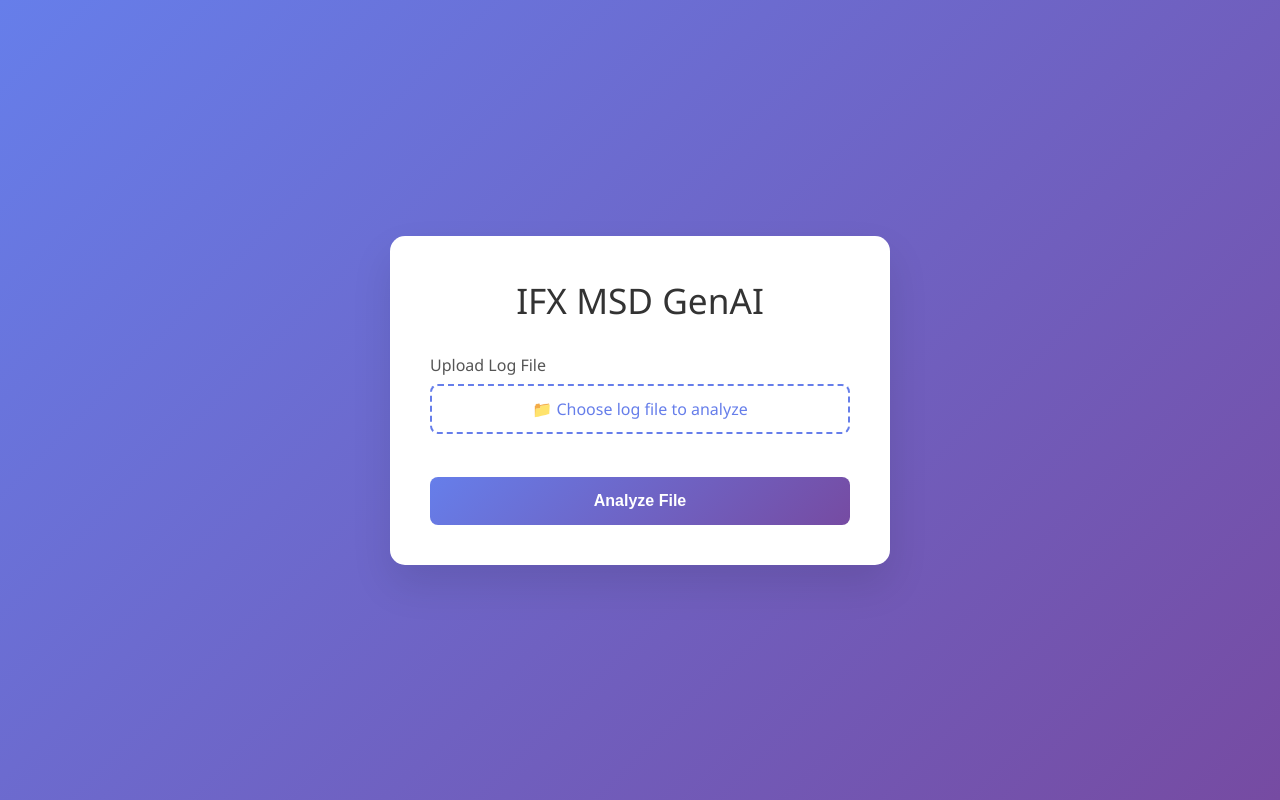
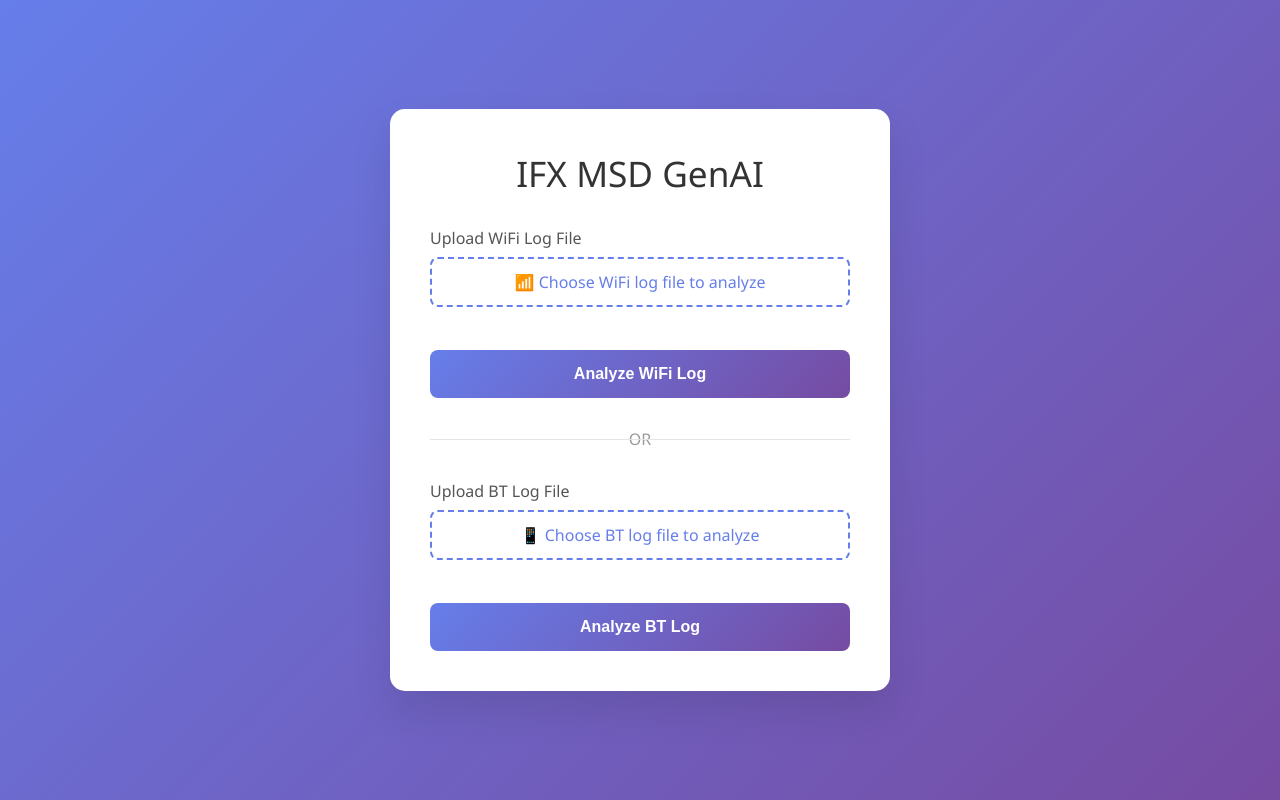
Before and after one commit to vaibhav-r-pandey/wifi-logs-analysis, a Flask app: page / in a window 1280 px wide. Run offline with Flask 3, Linux system fonts and the light colour scheme.

Commit message:
Add separate WiFi and BT log upload options with specialized analysis prompts

```diff
--- a/app.py
+++ b/app.py
@@ -96,10 +96,19 @@ def handle_post():
                              analysis_type='Error',
                              timestamp=datetime.now().strftime('%Y-%m-%d %H:%M:%S'))
 
-# Handle file upload and start async analysis
-@app.route('/handle_file_upload', methods=['POST'])
-def handle_file_upload():
-    logger.info('File upload request received')
+# Handle WiFi log upload and start async analysis
+@app.route('/handle_wifi_upload', methods=['POST'])
+def handle_wifi_upload():
+    return handle_log_upload('WiFi')
+
+# Handle BT log upload and start async analysis
+@app.route('/handle_bt_upload', methods=['POST'])
+def handle_bt_upload():
+    return handle_log_upload('BT')
+
+# Generic log upload handler
+def handle_log_upload(log_type):
+    logger.info(f'{log_type} log upload request received')
     try:
         if 'logfile' not in request.files:
             logger.warning('No file in request')
@@ -112,52 +121,81 @@ def handle_file_upload():
         if file.filename == '' or not allowed_file(file.filename):
             logger.warning(f'Invalid file: {file.filename}')
             return render_template('results.html',
-                                 analysis_html='<p>Please select a valid log file (.log, .txt, .md, .dmesg).</p>',
+                                 analysis_html=f'<p>Please select a valid {log_type} log file (.log, .txt, .md, .dmesg).</p>',
                                  analysis_type='Error',
                                  timestamp=datetime.now().strftime('%Y-%m-%d %H:%M:%S'))
 
         filename = secure_filename(file.filename)
         file_content = file.read().decode('utf-8', errors='ignore')
 
-        # Start async analysis
-        job_id = start_analysis_job(filename, file_content)
+        # Start async analysis with log type
+        job_id = start_analysis_job(filename, file_content, log_type)
 
         # Return processing page with job ID
         return render_template('processing.html', job_id=job_id, filename=filename)
 
     except Exception as e:
-        logger.error(f'Error in file upload: {str(e)}')
+        logger.error(f'Error in {log_type} log upload: {str(e)}')
         return render_template('results.html',
-                             analysis_html=f'<p>Error analyzing file: {str(e)}</p>',
+                             analysis_html=f'<p>Error analyzing {log_type} log file: {str(e)}</p>',
                              analysis_type='Error',
                              timestamp=datetime.now().strftime('%Y-%m-%d %H:%M:%S'))
 
-def start_analysis_job(filename, file_content):
+# Keep the old route for backward compatibility
+@app.route('/handle_file_upload', methods=['POST'])
+def handle_file_upload():
+    return handle_log_upload('WiFi')  # Default to WiFi for backward compatibility
+
+def start_analysis_job(filename, file_content, log_type='WiFi'):
     job_id = str(uuid.uuid4())
     jobs[job_id] = {
         "status": "processing",
         "result": None,
         "filename": filename,
+        "log_type": log_type,
         "started": datetime.now().strftime('%Y-%m-%d %H:%M:%S')
     }
 
     # Start background processing
-    thread = threading.Thread(target=process_analysis, args=(job_id, filename, file_content))
+    thread = threading.Thread(target=process_analysis, args=(job_id, filename, file_content, log_type))
     thread.daemon = True
     thread.start()
 
     return job_id
 
-def process_analysis(job_id, filename, file_content):
+def process_analysis(job_id, filename, file_content, log_type='WiFi'):
     try:
-        logger.info(f'Starting background analysis for job {job_id}')
+        logger.info(f'Starting background {log_type} analysis for job {job_id}')
 
         # Limit input size
         if len(file_content) > 20000:
             file_content = file_content[-20000:]
 
-        # Prepare prompt
-        test_prompt = '\nAnalyze this log file and provide key issues and recommendations.'
+        # Prepare different prompts based on log type
+        if log_type == 'WiFi':
+            test_prompt = '''\n\nAnalyze this WiFi log file and provide:
+1. **Connection Issues**: Identify WiFi connection problems, authentication failures, signal strength issues
+2. **Network Performance**: Analyze throughput, latency, packet loss, roaming behavior
+3. **Security Analysis**: Check for security protocol issues, encryption problems, certificate errors
+4. **Driver/Hardware Issues**: Identify driver crashes, hardware failures, power management issues
+5. **Configuration Problems**: Detect misconfigured settings, profile issues, DNS problems
+6. **Recommendations**: Provide specific actionable solutions for identified issues
+
+Focus on WiFi-specific technical details and provide clear explanations for each finding.'''
+        elif log_type == 'BT':
+            test_prompt = '''\n\nAnalyze this Bluetooth log file and provide:
+1. **Pairing Issues**: Identify Bluetooth pairing failures, authentication problems, bonding issues
+2. **Connection Stability**: Analyze connection drops, reconnection attempts, link quality
+3. **Protocol Analysis**: Check for protocol errors, profile compatibility issues, version mismatches
+4. **Audio/Data Transfer**: Identify audio quality issues, data transfer problems, codec issues
+5. **Power Management**: Analyze power-related issues, sleep/wake problems, battery optimization
+6. **Device Compatibility**: Check for device-specific issues, manufacturer compatibility problems
+7. **Recommendations**: Provide specific actionable solutions for Bluetooth connectivity issues
+
+Focus on Bluetooth-specific technical details and provide clear explanations for each finding.'''
+        else:
+            test_prompt = '\nAnalyze this log file and provide key issues and recommendations.'
+
         analysis_input = file_content + test_prompt
 
         # Get AI analysis
@@ -170,17 +208,19 @@ def process_analysis(job_id, filename, file_content):
             "status": "complete",
             "result": html_content,
             "filename": filename,
+            "log_type": log_type,
             "completed": datetime.now().strftime('%Y-%m-%d %H:%M:%S')
         }
 
-        logger.info(f'Analysis completed for job {job_id}')
+        logger.info(f'{log_type} analysis completed for job {job_id}')
 
     except Exception as e:
-        logger.error(f'Analysis failed for job {job_id}: {str(e)}')
+        logger.error(f'{log_type} analysis failed for job {job_id}: {str(e)}')
         jobs[job_id] = {
             "status": "error",
-            "result": f"Analysis failed: {str(e)}",
+            "result": f"{log_type} analysis failed: {str(e)}",
             "filename": filename,
+            "log_type": log_type,
             "error": datetime.now().strftime('%Y-%m-%d %H:%M:%S')
         }
 
@@ -199,9 +239,10 @@ def view_results(job_id):
                              timestamp=datetime.now().strftime('%Y-%m-%d %H:%M:%S'))
 
     if job['status'] == 'complete':
+        log_type = job.get('log_type', 'Log')
         return render_template('results.html',
                              analysis_html=job['result'],
-                             analysis_type=f'File Analysis ({job["filename"]})',
+                             analysis_type=f'{log_type} Log Analysis ({job["filename"]})',
                              timestamp=job.get('completed', 'Unknown'))
     else:
         return render_template('results.html',
--- a/templates/index.html
+++ b/templates/index.html
@@ -194,18 +194,36 @@
             <span>OR</span>
         </div> -->
 
-        <!-- File Upload Form -->
-        <form method="POST" action="{{ url_for('handle_file_upload') }}" enctype="multipart/form-data">
+        <!-- WiFi Log Upload Form -->
+        <form method="POST" action="{{ url_for('handle_wifi_upload') }}" enctype="multipart/form-data">
             <div class="form-group">
-                <label for="logfile">Upload Log File</label>
+                <label for="wifilogfile">Upload WiFi Log File</label>
                 <div class="file-upload">
-                    <input type="file" id="logfile" name="logfile" accept=".log,.txt,.md,.dmesg">
-                    <label for="logfile" class="file-upload-label">
-                        📁 Choose log file to analyze
+                    <input type="file" id="wifilogfile" name="logfile" accept=".log,.txt,.md,.dmesg">
+                    <label for="wifilogfile" class="file-upload-label">
+                        📶 Choose WiFi log file to analyze
                     </label>
                 </div>
             </div>
-            <button type="submit" class="btn">Analyze File</button>
+            <button type="submit" class="btn">Analyze WiFi Log</button>
+        </form>
+
+        <div class="divider">
+            <span>OR</span>
+        </div>
+
+        <!-- BT Log Upload Form -->
+        <form method="POST" action="{{ url_for('handle_bt_upload') }}" enctype="multipart/form-data">
+            <div class="form-group">
+                <label for="btlogfile">Upload BT Log File</label>
+                <div class="file-upload">
+                    <input type="file" id="btlogfile" name="logfile" accept=".log,.txt,.md,.dmesg">
+                    <label for="btlogfile" class="file-upload-label">
+                        📱 Choose BT log file to analyze
+                    </label>
+                </div>
+            </div>
+            <button type="submit" class="btn">Analyze BT Log</button>
         </form>
     </div>
 
@@ -219,13 +237,22 @@
     </div>
 
     <script>
-        // Update file upload label with selected filename
-        document.getElementById('logfile').addEventListener('change', function(e) {
-            const label = document.querySelector('.file-upload-label');
+        // Update file upload labels with selected filenames
+        document.getElementById('wifilogfile').addEventListener('change', function(e) {
+            const label = document.querySelector('label[for="wifilogfile"].file-upload-label');
             if (e.target.files.length > 0) {
                 label.textContent = `📄 ${e.target.files[0].name}`;
             } else {
-                label.textContent = '📁 Choose log file to analyze';
+                label.textContent = '📶 Choose WiFi log file to analyze';
+            }
+        });
+
+        document.getElementById('btlogfile').addEventListener('change', function(e) {
+            const label = document.querySelector('label[for="btlogfile"].file-upload-label');
+            if (e.target.files.length > 0) {
+                label.textContent = `📄 ${e.target.files[0].name}`;
+            } else {
+                label.textContent = '📱 Choose BT log file to analyze';
             }
         });
 
```
Also changed, not shown: .tekton/push.yaml.
